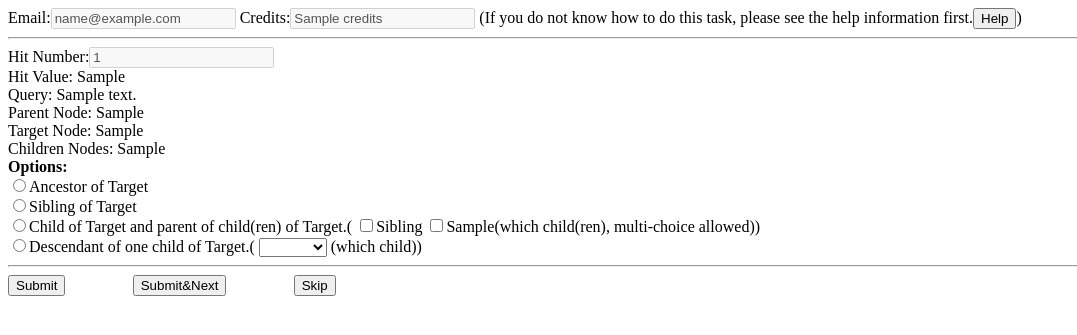
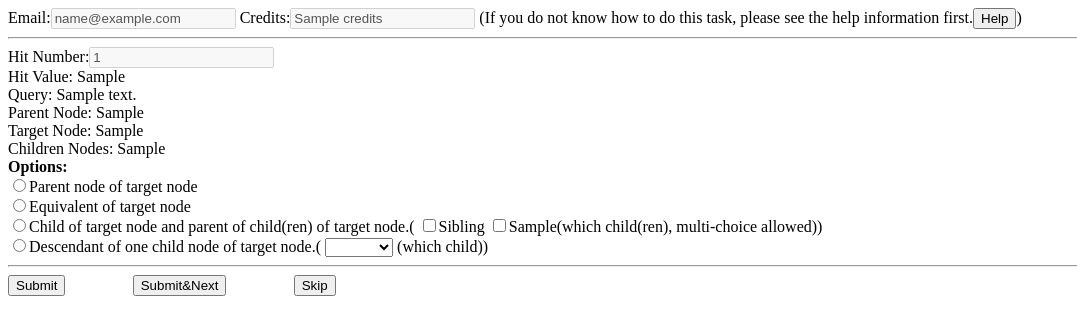
Before and after one commit to gmission/gmission, a Flask app: template hkust-gmission/gmission/templates/taxonomy_hit.html in a window 1280 px wide. Shown: the top 335 px of the page, without its empty margins (0-1077 px from the left). Run offline with Flask 2, Linux system fonts and the light colour scheme; the template is opened without the code that fills it: most values are stand-ins (such as "Sample title", 1, 10 or a date in 2020); parts of the project's set-up code (start-up, migrations or seed data) failed here and were passed over.

Commit message:
change naming

```diff
--- a/hkust-gmission/gmission/templates/taxonomy_hit.html
+++ b/hkust-gmission/gmission/templates/taxonomy_hit.html
@@ -161,13 +161,13 @@ Children Nodes: {{ children_node_list }} <br/>
 
 <div id="options" name="options">
     <b>Options:</b><br/>
-    <input type="radio" name="option" value="1">Ancestor of Target<br/>
-    <input type="radio" name="option" value="2">Sibling of Target<br/>
-    <input type="radio" name="option" value="3">Child of Target and parent of child(ren) of Target.(
+    <input type="radio" name="option" value="1">Parent node of target node<br/>
+    <input type="radio" name="option" value="2">Equivalent of target node<br/>
+    <input type="radio" name="option" value="3">Child of target node and parent of child(ren) of target node.(
     <input type="checkbox" name="checkbox_options1" id="checkbox_options1" value="empty">Sibling
     <div id="insert_position" ></div>(which child(ren), multi-choice allowed))<br/>
 
-    <input type="radio" name="option" value="4">Descendant of one child of Target.(
+    <input type="radio" name="option" value="4">Descendant of one child node of target node.(
     <select id="options2" name="options2">
         <option value="empty"></option>
     </select>
```
